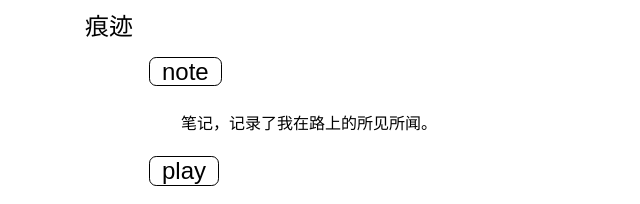
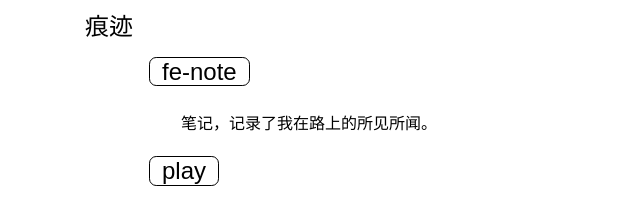
Before and after one commit to butsalt/butsalt.github.io, a website built with webpack: page index.html in a window 1280 px wide. Shown: the part 331-535 px from the top of the page, 155-795 px from the left. Built offline with nearby package versions, Linux system fonts and the light colour scheme.

Commit message:
update fe-note project href

```diff
--- a/index.html
+++ b/index.html
@@ -36,9 +36,9 @@
             <a
                 class="J-button"
                 target="_tab"
-                href="https://github.com/butsalt/learn"
+                href="https://github.com/butsalt/fe-note"
             >
-                note
+                fe-note
             </a>
         </h1>
         <p>笔记，记录了我在路上的所见所闻。</p>
```
